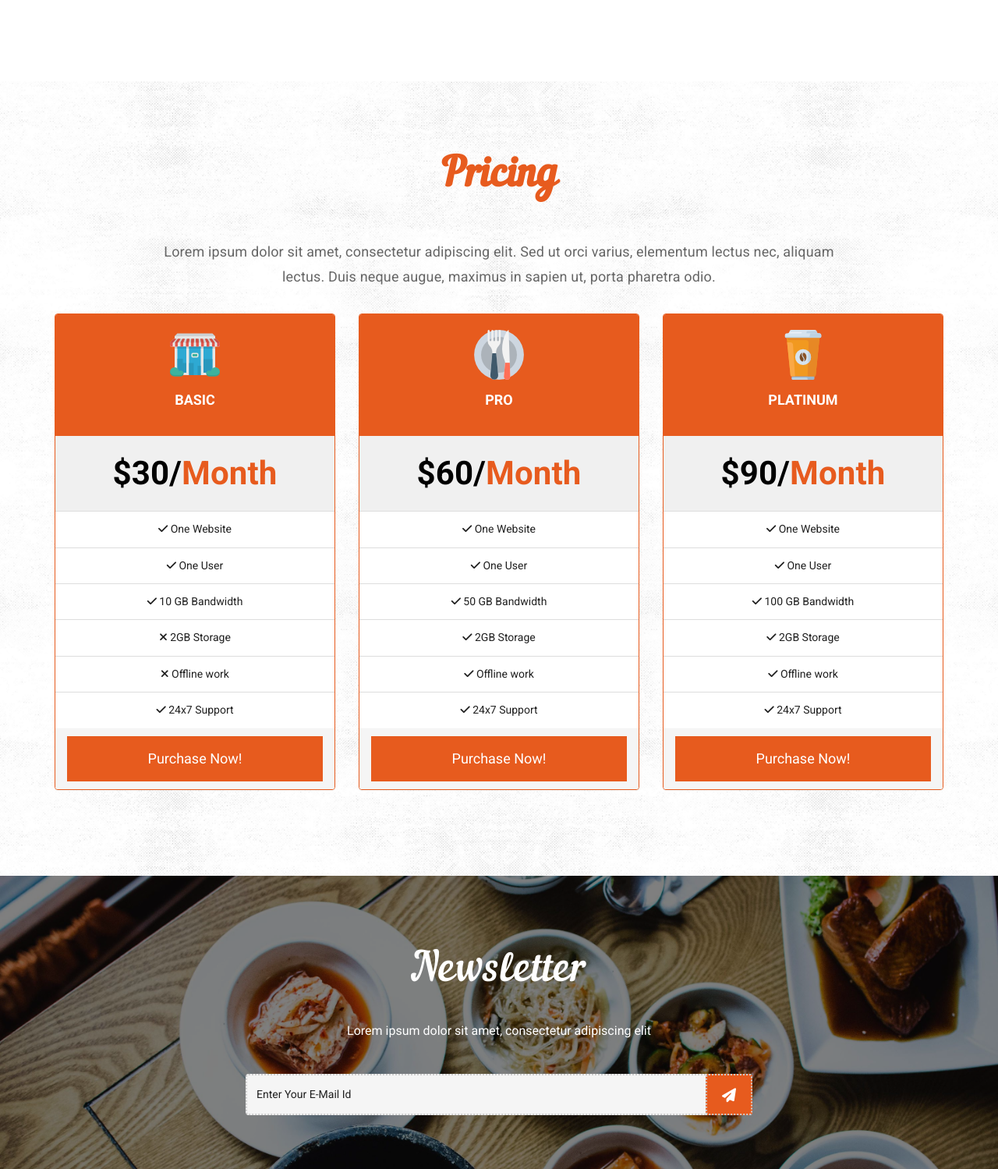
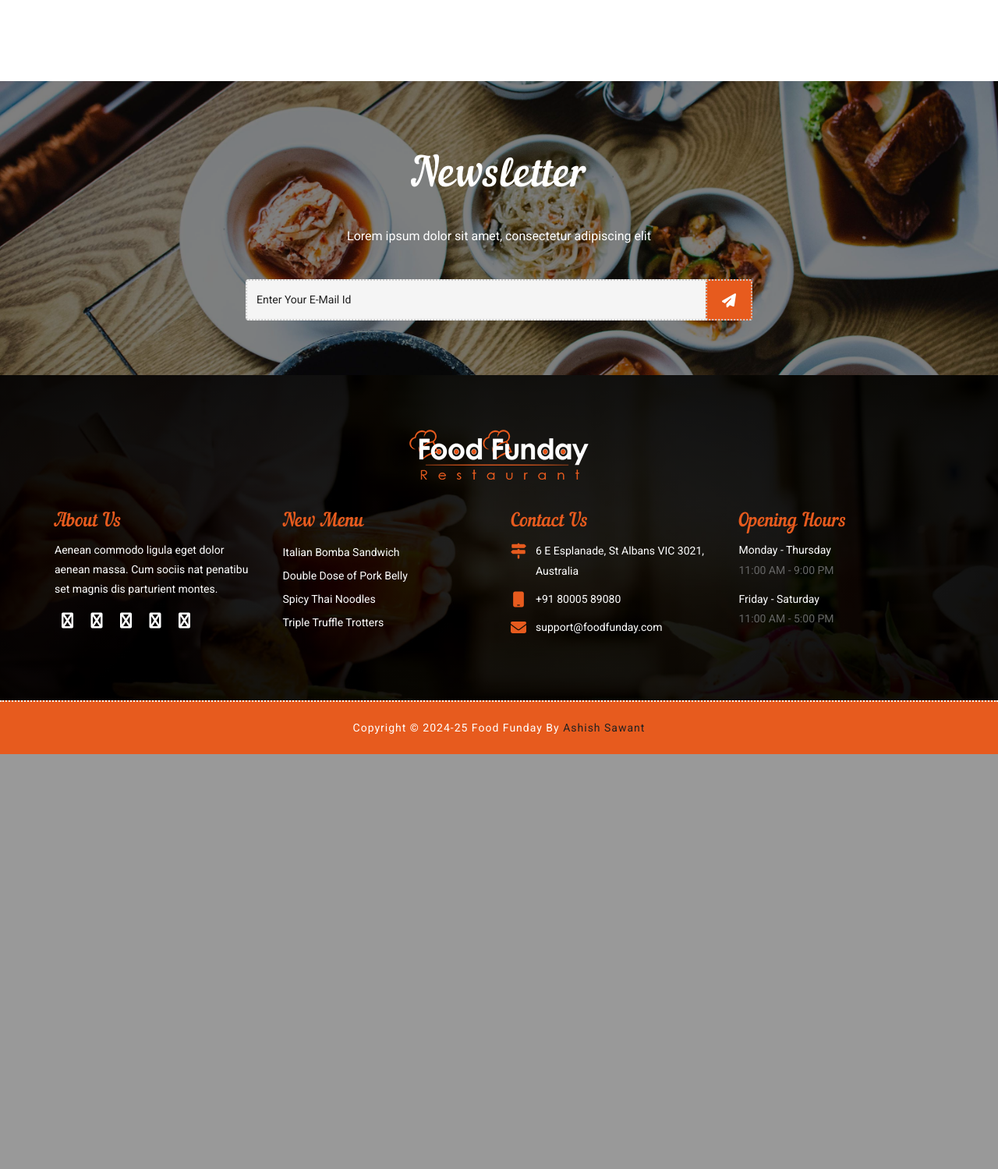
Before and after one commit to ashishsawant07/Django_Fastfood, a Django app: page / in a window 1280 px wide. Shown: the part 2751-4250 px from the top of the page at 78% size. After the commit the page ends 3718 px from the top, so only its background shows below. Run offline with Django 5.2, Linux system fonts and the light colour scheme; data that the repository does not hold is empty; parts of the project's set-up code (start-up, migrations or seed data) failed here and were passed over; some libraries are stand-ins or nearby versions; some web fonts are replaced.

Commit message:
Optimizing project

```diff
--- a/templates/base.html
+++ b/templates/base.html
@@ -95,7 +95,7 @@
     function googleTranslateElementInit() {
         new google.translate.TranslateElement({
             pageLanguage: 'en',
-            includedLanguages: 'en,hi,mr', // English, Hindi, and Marathi
+            includedLanguages: 'en,hi,mr,kn', // English, Hindi, and Marathi
             layout: google.translate.TranslateElement.InlineLayout.SIMPLE
         }, 'google_translate_element');
     }
--- a/templates/footer.html
+++ b/templates/footer.html
@@ -128,7 +128,7 @@
                 <div class="container">
                     <div class="row">
                         <div class="col-lg-12 col-md-12 col-sm-12 col-xs-12">
-                            <h6 class="copy-title"> Copyright &copy; 2023-24 Food Funday By <a href="https://ashish-sawant-porfolio.vercel.app/" target="_blank">Ashish Sawant</a> </h6>
+                            <h6 class="copy-title"> Copyright &copy; 2024-25 Food Funday By <a href="https://ashish-sawant-porfolio.vercel.app/" target="_blank">Ashish Sawant</a> </h6>
                         </div>
                     </div>
                     <!-- end row -->
--- a/templates/home.html
+++ b/templates/home.html
@@ -243,16 +243,12 @@
                             </div>
                         </div>
                     </div>
-                    <!-- end gal-container -->
                 </div>
-                <!-- end col -->
             </div>
-            <!-- end row -->
         </div>
-        <!-- end container -->
     </div>
 
-    <div id="pricing" class="pricing-main pad-top-100 pad-bottom-100">
+    <!-- <div id="pricing" class="pricing-main pad-top-100 pad-bottom-100">
         <div class="container">
             <div class="row">
                 <div class="col-lg-12 col-md-12 col-sm-12 col-xs-12">
@@ -262,7 +258,6 @@
                     <p>Lorem ipsum dolor sit amet, consectetur adipiscing elit. Sed ut orci varius, elementum lectus nec, aliquam lectus. Duis neque augue, maximus in sapien ut, porta pharetra odio.</p>
                 </div>
                 <div class="panel-pricing-in">
-                    <!-- item -->
                     <div class="col-md-4 col-sm-4 text-center">
                         <div class="panel panel-pricing">
                             <div class="panel-heading">
@@ -287,9 +282,7 @@
                             </div>
                         </div>
                     </div>
-                    <!-- /item -->
 
-                    <!-- item -->
                     <div class="col-md-4 col-sm-4 text-center">
                         <div class="panel panel-pricing">
                             <div class="panel-heading">
@@ -314,9 +307,7 @@
                             </div>
                         </div>
                     </div>
-                    <!-- /item -->
 
-                    <!-- item -->
                     <div class="col-md-4 col-sm-4 text-center">
                         <div class="panel panel-pricing">
                             <div class="panel-heading">
@@ -341,13 +332,9 @@
                             </div>
                         </div>
                     </div>
-                    <!-- /item -->
                 </div>
             </div>
-            <!-- end row -->
         </div>
-        <!-- end container -->
-    </div>
-    <!-- end pricing-main -->
+    </div> -->
 
 {% endblock content %}
--- a/templates/products.html
+++ b/templates/products.html
@@ -9,23 +9,29 @@
                 </h2>
                 {% comment %} <p>Lorem ipsum dolor sit amet, consectetur adipiscing elit. Sed ut orci varius, elementum lectus nec, aliquam lectus. Duis neque augue, maximus in sapien ut, porta pharetra odio.</p> {% endcomment %}
             </div>
-                <div class="panel-pricing-in" style="">
+        </div>
+        <div class="panel-pricing-in" style="display: grid; grid-template-columns: repeat(3, 1fr); gap: 20px;">
             {% for product in products %}
 
             <!-- item -->
-                    <div class="col-md-4 col-sm-4 text-center">
-                        <div class="panel panel-pricing">
+            <div class="panel panel-pricing text-center">
                 <div class="thumb" style="display: flex; justify-content: space-evenly; margin: 10px 0px; padding: 0 8px;">
-                               <img loading="lazy"src="{{product.image.url}}" class="img-thumbnail"  alt="">
+                    <img loading="lazy" src="{{ product.image.url }}" class="img-thumbnail" alt="">
                 </div>
                 <div class="rating">
                     <hr>
-                                <h2 style="padding-bottom: 0px; margin:0">{{product.product}}</h2>
-                                <p style="margin: 0px 0; padding: 0px 10px;">Price : <b>₹{{product.price}}</b>  <span class="badge badge-warning" style="margin-left: 10px; margin-bottom:3px"><i class="fa fa-star"></i>{{product.rating}}</span></p>
+                    <h2 style="padding-bottom: 0px; margin: 0;">{{ product.product }}</h2>
+                    <p style="margin: 0px 0; padding: 0px 10px;">
+                        Price: <b>₹{{ product.price }}</b>
+                        <span class="badge badge-warning" style="margin-left: 10px; margin-bottom: 3px;">
+                            <i class="fa fa-star"></i>{{ product.rating }}
+                        </span>
+                    </p>
                 </div>
                 <div class="panel-footer">
-                                <a class="btn btn-lg btn-block hvr-underline-from-center" href="/cart/{{user.id}}/{{product.id}}"><i class="fa-solid fa-cart-shopping"></i> Add</a>
-                            </div>
+                    <a class="btn btn-lg btn-block hvr-underline-from-center" href="/cart/{{ user.id }}/{{ product.id }}">
+                        <i class="fa-solid fa-cart-shopping"></i> Add
+                    </a>
                 </div>
             </div>
             <!-- /item -->
@@ -33,8 +39,4 @@
             {% endfor %}
         </div>
     </div>
-            <!-- end row -->
 </div>
-        <!-- end container -->
-    </div>
-    <!-- end pricing-main -->
```
Also changed, not shown: media/productImages/Veg_Double_Patty_Burger.webp (added), media/productImages/Veg_Double_Patty_Burger_w0kMOhU.webp (added), media/productImages/gallery_09_PaO6lPu_ouCdY8B.jpg (added), media/productImages/masaladosa.webp (added), 1 other file. Lines whose indentation alone changed are shown as unchanged.
